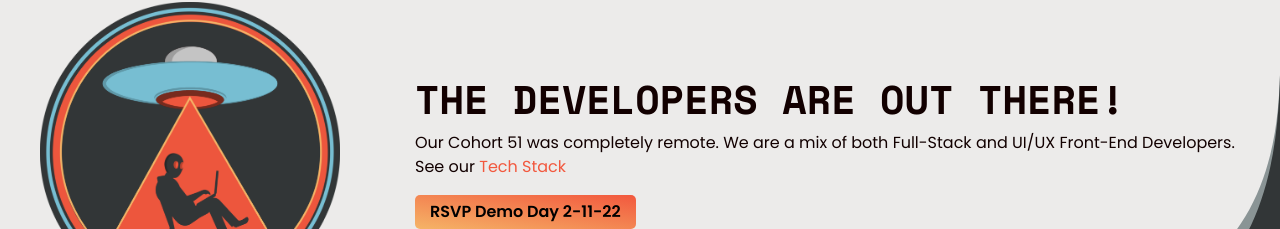
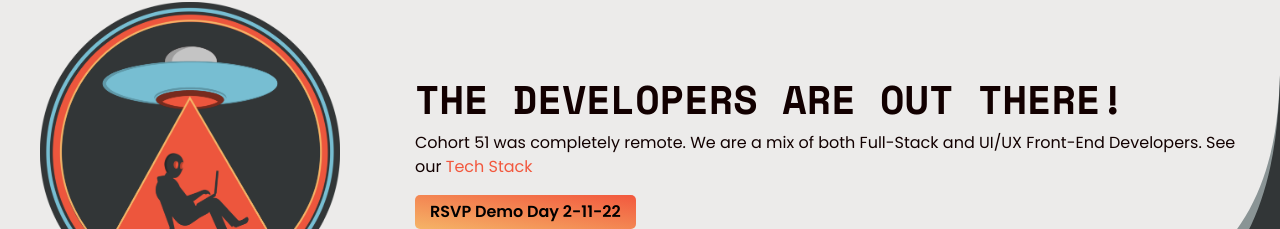
Before and after one commit to nss-day-cohort-51/nss-day-cohort-51.github.io, a React (Create React App) app: page / in a window 1280 px wide. Shown: the part 144-373 px from the top of the page. Built offline with nearby package versions, Linux system fonts and the light colour scheme.

Commit message:
update spelling to description

```diff
--- a/src/components/Description.js
+++ b/src/components/Description.js
@@ -13,7 +13,7 @@ export const Description = () => {
         <div className="description-section__about"
         style={{ backgroundImage: `url(${backgroundImage})`, backgroundSize: `cover`, backgroundRepeat: `no-repeat`, backgroundSize: `auto 100%`, backgroundPosition: `right bottom` }} >
           <h1>THE DEVELOPERS ARE OUT THERE!</h1>
-          <p>Our Cohort 51 was completely remote. We are a mix of both Full-Stack and UI/UX Front-End Developers. See our <a href="http://localhost:3000/#techStack" rel="techstack">
+          <p>Cohort 51 was completely remote. We are a mix of both Full-Stack and UI/UX Front-End Developers. See our <a href="http://localhost:3000/#techStack" rel="techstack">
             Tech Stack </a></p>
           <div className="rsvp">
             <DemoDayButton />
```
